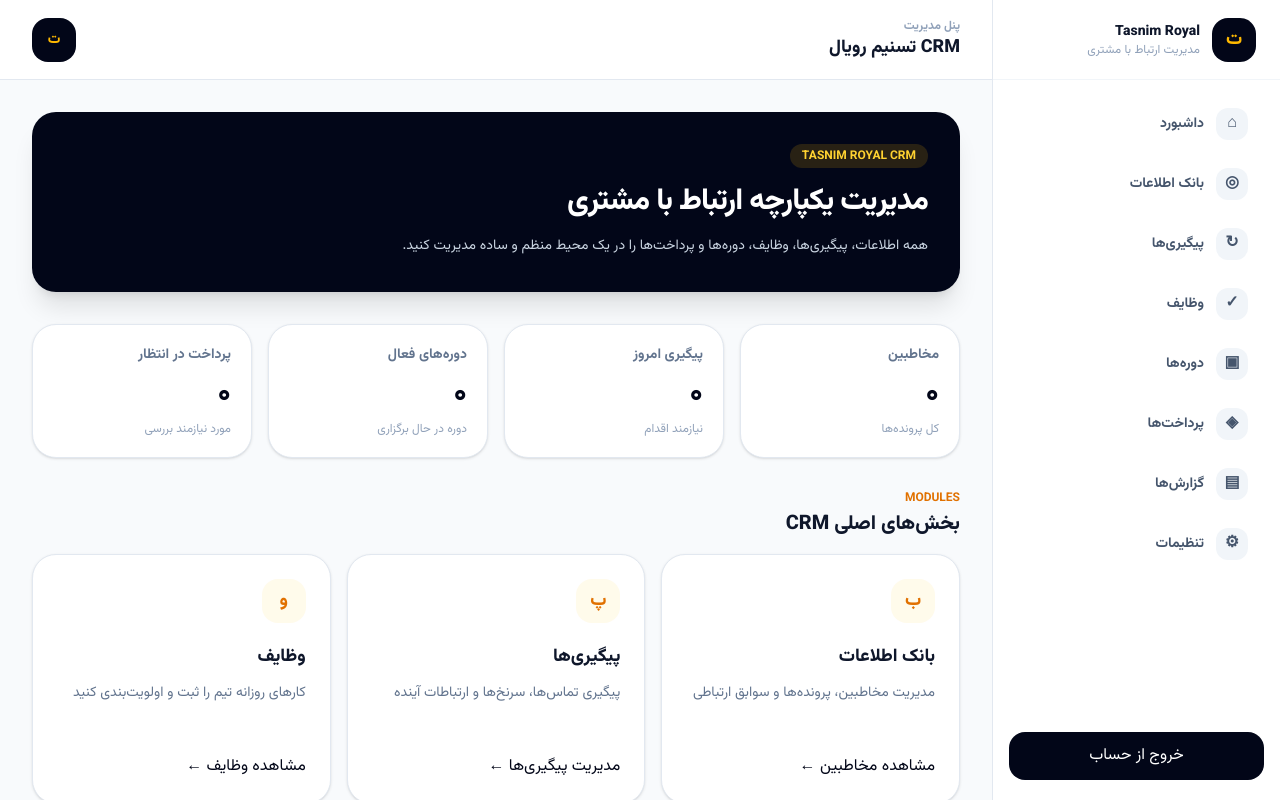
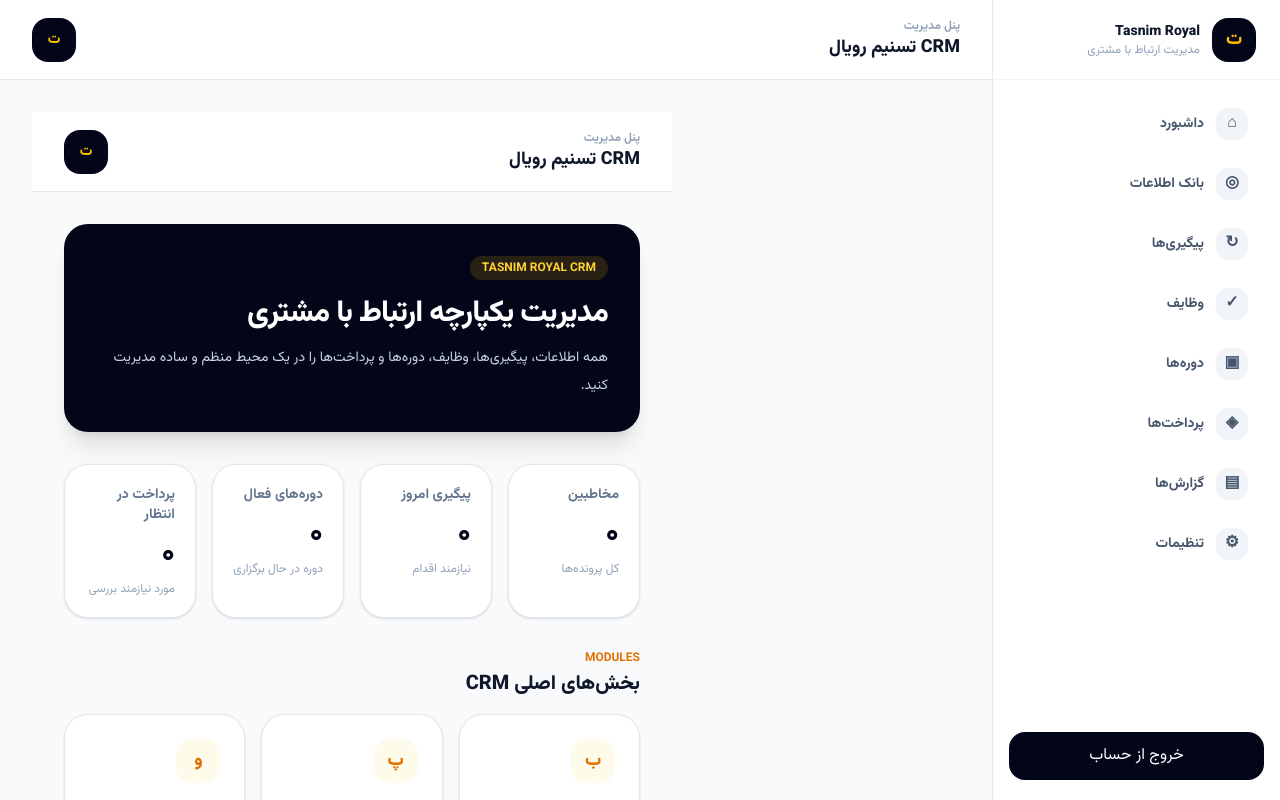
Before and after one commit to abolfazl1299180-art/tasnim-royal-crm1, a Next.js app: page / in a window 1280 px wide. Shown: the top 800 px of the page. Built offline with nearby package versions, Linux system fonts and the light colour scheme.

Commit message:
refactor: apply CRM shell to authenticated pages

```diff
--- a/src/app/layout.tsx
+++ b/src/app/layout.tsx
@@ -1,6 +1,7 @@
 import type { Metadata } from "next";
 import "./globals.css";
 import { PwaRegister } from "@/components/pwa-register";
+import { AppFrame } from "@/components/layout/app-frame";
 
 export const metadata: Metadata = {
   title: "Tasnim Royal CRM",
@@ -11,7 +12,10 @@
 export default function RootLayout({ children }: Readonly<{ children: React.ReactNode }>) {
   return (
     <html lang="fa" dir="rtl">
-      <body><PwaRegister />{children}</body>
+      <body>
+        <PwaRegister />
+        <AppFrame>{children}</AppFrame>
+      </body>
     </html>
   );
 }
```
